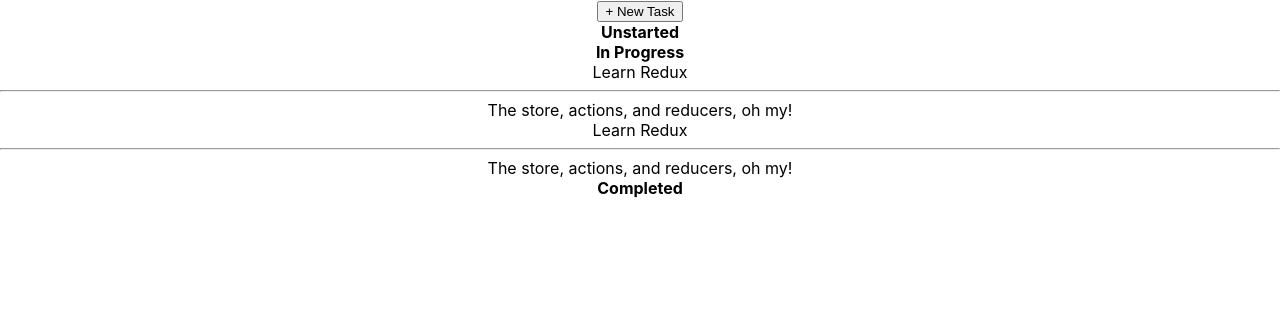
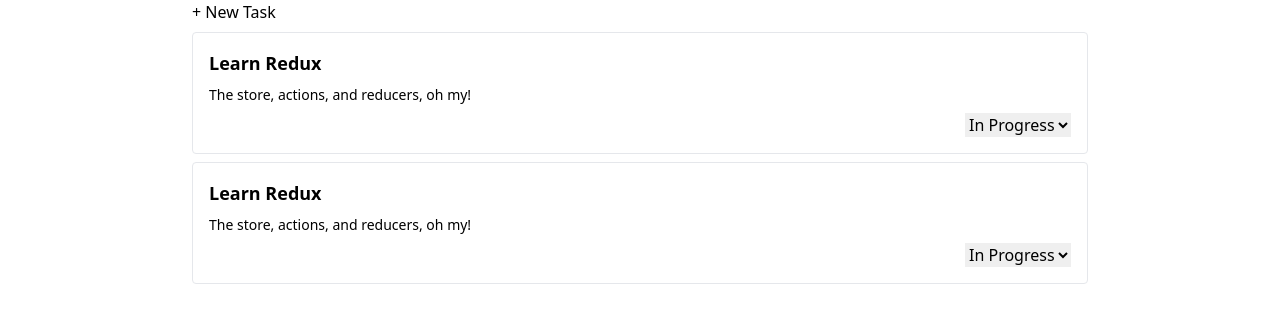
Before and after one commit to leonelmeque/redux-in-action, a React (Create React App) app: page / in a window 1280 px wide. Shown: the top 322 px of the page. Built offline with nearby package versions, Linux system fonts and the light colour scheme.

Commit message:
feat: add update task feature

```diff
--- a/package.json
+++ b/package.json
@@ -12,11 +12,14 @@
     "@types/react": "^18.0.5",
     "@types/react-dom": "^18.0.1",
     "@types/redux": "^3.6.0",
+    "autoprefixer": "^10.4.4",
+    "postcss": "^8.4.12",
     "react": "^18.0.0",
     "react-dom": "^18.0.0",
     "react-redux": "^8.0.0",
     "react-scripts": "5.0.1",
     "redux": "^4.2.0",
+    "tailwindcss": "^3.0.24",
     "typescript": "^4.6.3",
     "web-vitals": "^2.1.4"
   },
--- /dev/null
+++ b/postcss.config.js
@@ -0,0 +1,6 @@
+module.exports = {
+  plugins: {
+    tailwindcss: {},
+    autoprefixer: {},
+  },
+}
--- a/src/App.tsx
+++ b/src/App.tsx
@@ -2,7 +2,7 @@
 import { connect, ConnectedProps } from "react-redux";
 import "./App.css";
 import TasksPage from "./components/TasksPage";
-import { createTask } from "./redux/creators/tasks-creators";
+import { createTask, updateTask } from "./redux/creators/tasks-creators";
 
 function mapStateToProps(state: any) {
     const { tasks } = state;
@@ -20,10 +20,13 @@
         dispatch(createTask({ title, description }));
     };
 
-    console.log(tasks)
+    const onStatusChange = (id:number, params:any)=>{
+        dispatch(updateTask({id, params}))
+    }
+
     return (
-        <div className="App">
-            <TasksPage tasks={tasks} onCreateTask={onCreateTask} />
+        <div className="max-w-4xl mx-auto">
+            <TasksPage tasks={tasks} onCreateTask={onCreateTask} onStatusChange={onStatusChange} />
         </div>
     );
 };
--- a/src/components/Task.tsx
+++ b/src/components/Task.tsx
@@ -1,13 +1,42 @@
+import { ChangeEvent } from "react";
+import { TASK_STATUSES } from "../lib/helpers";
 import { TaskInterface } from "./types";
 
-const Task = ({ task }: {task: TaskInterface}) => (
-    <div className="task">
-        <div className="task-header">
-            <div>{task.title}</div>
+const container = "flex flex-col gap-2 cursor-pointer border-[1px] relative";
+
+const Task = ({
+    task,
+    updateStatus,
+}: {
+    task: TaskInterface;
+    updateStatus: (...args: any) => void;
+}) => {
+    const onStatusChange = (e: ChangeEvent<HTMLSelectElement>) => {
+        const { id, ...rest } = task;
+        updateStatus(id, {...rest, status:e.target.value});
+    };
+
+    return (
+        <div className={`${container} bg-white rounded p-4 my-2`}>
+            <div className="task-header">
+                <h2 className="font-bold text-lg">{task.title}</h2>
+            </div>
+            <div className="text-sm">{task.description}</div>
+            <div className="flex justify-end">
+                <select
+                    name="task-status"
+                    id="task-status"
+                    defaultValue={task.status}
+                    onChange={onStatusChange}>
+                    {TASK_STATUSES.map((status, index) => (
+                        <option key={`task-status-${index}`} value={status}>
+                            {status}
+                        </option>
+                    ))}
+                </select>
+            </div>
         </div>
-        <hr />
-        <div className="task-body">{task.description}</div>
-    </div>
-);
+    );
+};
 
 export default Task;
--- a/src/components/TaskList.tsx
+++ b/src/components/TaskList.tsx
@@ -5,15 +5,13 @@
 interface TaskListProps {
     tasks: TaskInterface[];
     status: string;
+    onStatusChange:(...args:any)=>void
 }
 
-const TaskList: FunctionComponent<TaskListProps> = ({ tasks, status }) => (
+const TaskList: FunctionComponent<TaskListProps> = ({ tasks, onStatusChange }) => (
     <div className="task-list">
-        <div className="task-list-title">
-            <strong>{status}</strong>
-        </div>
         {tasks.map((task) => (
-            <Task key={`task-${task.id}`} task={task} />
+            <Task key={`task-${task.id}`} task={task} updateStatus={onStatusChange} />
         ))}
     </div>
 );
--- a/src/components/TasksPage.tsx
+++ b/src/components/TasksPage.tsx
@@ -1,15 +1,19 @@
 import { ChangeEvent, Fragment, FunctionComponent, useState } from "react";
+import { TASK_STATUSES } from "../lib/helpers";
 import TaskList from "./TaskList";
 import { TaskInterface } from "./types";
 
 interface TasksPageProps {
     tasks: TaskInterface[];
     onCreateTask: (args: any) => void;
+    onStatusChange: (...args: any) => void;
 }
 
-const TASK_STATUSES = ["Unstarted", "In Progress", "Completed"];
-
-const TasksPage: FunctionComponent<TasksPageProps> = ({ tasks, onCreateTask }) => {
+const TasksPage: FunctionComponent<TasksPageProps> = ({
+    tasks,
+    onCreateTask,
+    onStatusChange,
+}) => {
     const [state, setState] = useState<{ [key: string]: any }>({
         showNewCardForm: false,
         title: "",
@@ -52,6 +56,7 @@
                     key={`id-${index.toString()}`}
                     status={status}
                     tasks={statusTask}
+                    onStatusChange={onStatusChange}
                 />
             );
         });
--- a/src/index.css
+++ b/src/index.css
@@ -1,13 +1,3 @@
-body {
-  margin: 0;
-  font-family: -apple-system, BlinkMacSystemFont, 'Segoe UI', 'Roboto', 'Oxygen',
-    'Ubuntu', 'Cantarell', 'Fira Sans', 'Droid Sans', 'Helvetica Neue',
-    sans-serif;
-  -webkit-font-smoothing: antialiased;
-  -moz-osx-font-smoothing: grayscale;
-}
-
-code {
-  font-family: source-code-pro, Menlo, Monaco, Consolas, 'Courier New',
-    monospace;
-}
+@tailwind base;
+@tailwind components;
+@tailwind utilities;
--- a/src/lib/helpers.ts
+++ b/src/lib/helpers.ts
@@ -3,3 +3,5 @@
 export function uniqueId() {
     return _id++;
 }
+
+export const TASK_STATUSES = ["Unstarted", "In Progress", "Completed"];
--- a/src/redux/actions/tasks-actions.ts
+++ b/src/redux/actions/tasks-actions.ts
@@ -1,3 +1,4 @@
 export enum TasksActions  {
-    CREATE_TASK = 'CREATE_TASK'
+    CREATE_TASK = 'CREATE_TASK',
+    UPDATE_TASK = 'UPDATE_TASK'
 }
--- a/src/redux/creators/tasks-creators.ts
+++ b/src/redux/creators/tasks-creators.ts
@@ -6,7 +6,7 @@
     type: TasksActions.CREATE_TASK,
     payload: TaskInterface
 }
-export const createTask = ({ title, description }: Pick<TaskInterface,'title' | 'description'>): CreateTaskAction => ({
+export const createTask = ({ title, description }: Pick<TaskInterface, 'title' | 'description'>): CreateTaskAction => ({
     type: TasksActions.CREATE_TASK,
     payload: {
         id: uniqueId(),
@@ -15,3 +15,19 @@
         status: 'Unstarted'
     }
 })
+
+export type UpdateTaskAction = {
+    type: TasksActions.UPDATE_TASK,
+    payload: {
+        id: number,
+        params: Omit<TaskInterface, 'id'>
+    }
+}
+
+export const updateTask = ({ id, params }: UpdateTaskAction['payload']): UpdateTaskAction => ({
+    type: TasksActions.UPDATE_TASK,
+    payload: {
+        id,
+        params
+    }
+})
--- a/src/redux/reducers/tasks-reducer.ts
+++ b/src/redux/reducers/tasks-reducer.ts
@@ -1,7 +1,7 @@
 import { TaskInterface } from "../../components/types";
 import { mockTasks } from "../../mocks";
 import { TasksActions } from "../actions/tasks-actions";
-import { CreateTaskAction } from "../creators/tasks-creators";
+import { CreateTaskAction, UpdateTaskAction } from "../creators/tasks-creators";
 
 type State = {
     tasks: TaskInterface[]
@@ -11,7 +11,10 @@
     tasks: mockTasks
 }
 
-type Actions = CreateTaskAction
+type Actions =
+    CreateTaskAction |
+    UpdateTaskAction
+
 
 export default function tasks(state = initState, action: Actions): State {
     const { type, payload } = action
@@ -19,6 +22,14 @@
         case TasksActions.CREATE_TASK: return {
             tasks: state.tasks.concat(payload)
         }
+        case TasksActions.UPDATE_TASK: return {
+            tasks: state.tasks.map(task => {
+                if (task.id === payload.id) {
+                    return Object.assign({}, task, payload.params)
+                }
+                return task
+            })
+        }
         default: return state
     }
 }
--- /dev/null
+++ b/tailwind.config.js
@@ -0,0 +1,9 @@
+module.exports = {
+  content: [
+    "./src/**/*.{js,jsx,ts,tsx}",
+  ],
+  theme: {
+    extend: {},
+  },
+  plugins: [],
+}
```
Also changed, not shown: 1 other file (tests, documents, lock files or other folders).
